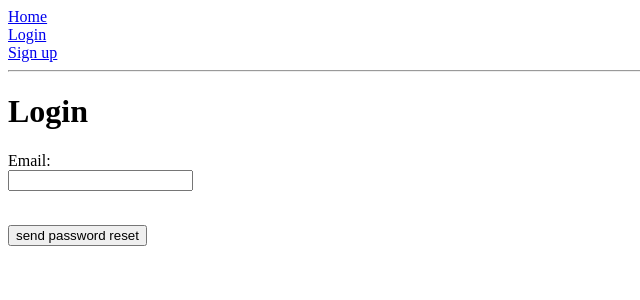
After one commit to matthewkumar/Coffee-Cu, a Flask app: template app/templates/resetpassword.html in a window 1280 px wide. The commit adds this page. Shown: the top 300 px of the page, without its empty margins (0-640 px from the left). Run offline with Flask 2, Linux system fonts and the light colour scheme; the template is opened without the code that fills it: values that come from a table or form of the project are taken from there, others are empty.

Commit message:
Password reset.

```diff
--- a/app/forms.py
+++ b/app/forms.py
@@ -16,3 +16,6 @@ class SignupForm(FlaskForm):
         validators.Length(min=6) # Firebase will complain otherwise
     ])
     confirm = PasswordField('Repeat Password')
+
+class ResetPasswordForm(FlaskForm):
+    email = StringField('email', [validators.Email()])
--- a/app/templates/login.html
+++ b/app/templates/login.html
@@ -17,7 +17,10 @@
       <span style="color: red;">[{{ error }}]</span>
     {% endfor %}<br>
   </p>
-  <p><input type="submit" value="Sign in"></p>
+  <p><input type="submit" value="Sign in"> </p>
+
+
 </form>
+<a href="/resetpassword"><button>Forgot Password</button></a>
 
 {% endblock %}
--- /dev/null
+++ b/app/templates/resetpassword.html
@@ -0,0 +1,20 @@
+{% extends "base.html" %}
+
+{% block body %}
+
+<h1>Login</h1>
+<form action="" method="post" name="login">
+    {{ form.hidden_tag() }}
+    <p>
+    Email:<br>
+    {{ form.email }}<br>
+    {% for error in form.email.errors %}
+    <span style="color: red;">[{{ error }}]</span>
+    {% endfor %}<br>
+    </p>
+    <p><input type="submit" value="send password reset"> </p>
+
+
+</form>
+
+{% endblock %}
```
